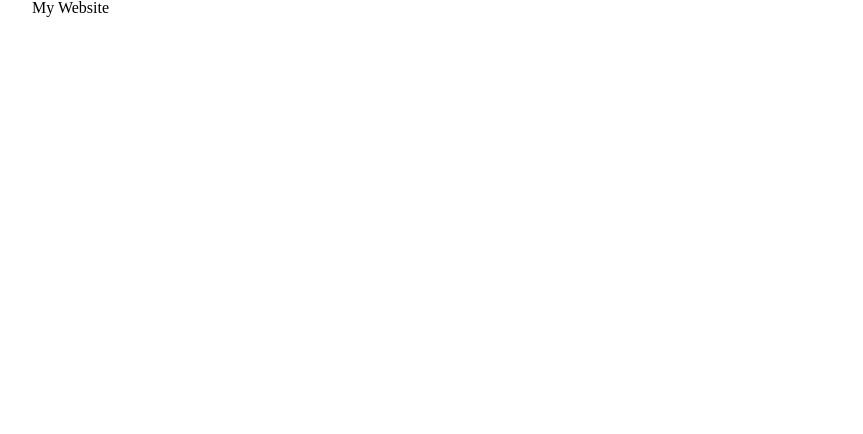
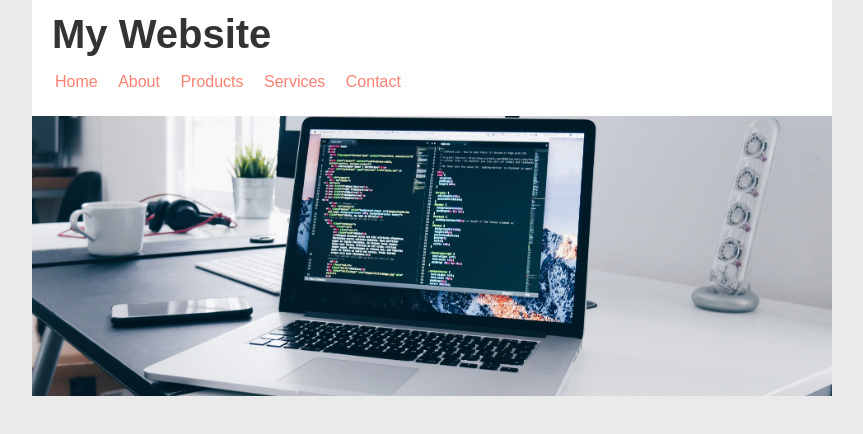
Before and after one commit to Fitronz/css-layouting, a plain HTML site: page index.html in a window 1280 px wide. Shown: the whole page, without its empty margins (208-1071 px from the left). Drawn offline with Linux system fonts and the light colour scheme.

Commit message:
menambahkan file image

```diff
--- a/index.html
+++ b/index.html
@@ -8,7 +8,17 @@
   </head>
   <body>
     <div class="container">
-      <div class="header"><h1>My Website</h1></div>
+      <div class="header">
+        <h1 class="judul">My Website</h1>
+        <ul>
+          <li><a href="#">Home</a></li>
+          <li><a href="#">About</a></li>
+          <li><a href="#">Products</a></li>
+          <li><a href="#">Services</a></li>
+          <li><a href="#">Contact</a></li>
+        </ul>
+      </div>
+
       <div class="hero"></div>
     </div>
   </body>
--- a/style.css
+++ b/style.css
@@ -130,7 +130,47 @@ table {
 
 /*Style*/
 
+body {
+  font: 16px/28px arial, sans-serif;
+  background-color: #eaeaea;
+  color: #333;
+}
+
 .container {
   width: 800px;
   margin: auto;
+  background-color: #fff;
 }
+
+.header {
+  padding: 20px;
+}
+
+.header .judul {
+  font-size: 40px;
+  font-weight: bold;
+}
+
+.header ul li {
+  display: inline-block;
+  margin-top: 20px;
+  margin-right: 10px;
+}
+
+.header a {
+  text-decoration: none;
+  color: salmon;
+  padding: 3px;
+}
+
+.header a:hover {
+  background-color: lightskyblue;
+  color: white;
+}
+
+.hero {
+  height: 280px;
+  background-image: url(image/hero.jpg);
+  background-size: cover;
+  background-position: 0 -180px;
+}
```
Also changed, not shown: image/hero.jpg (added).
